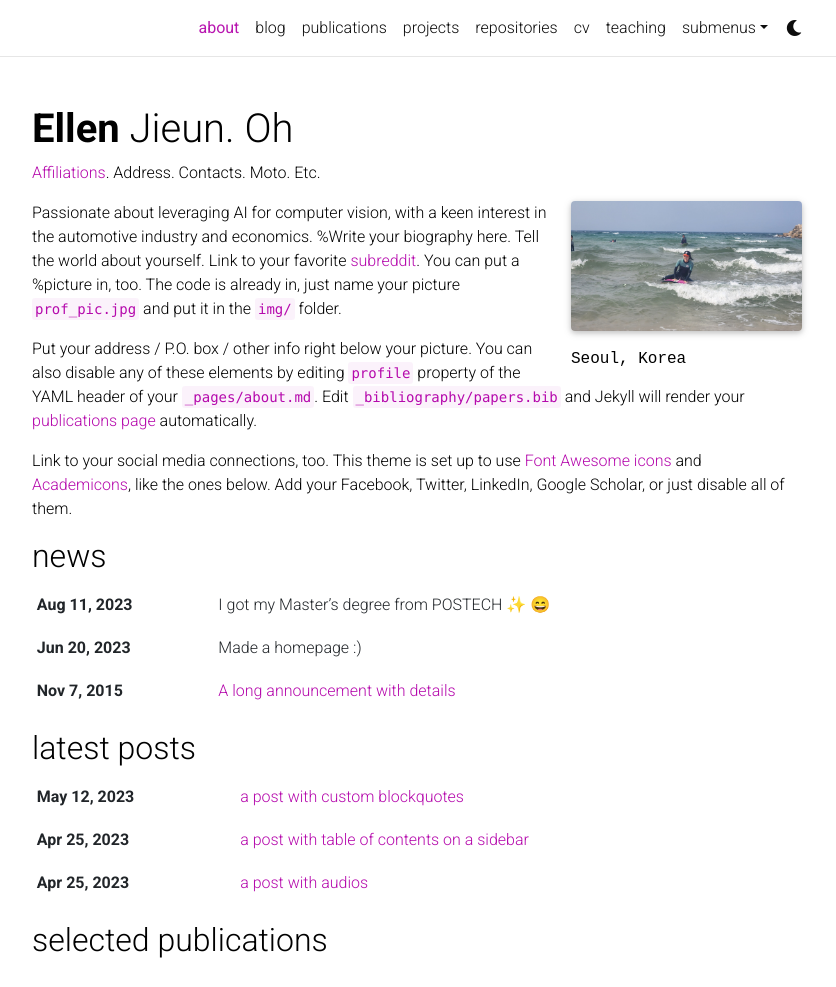
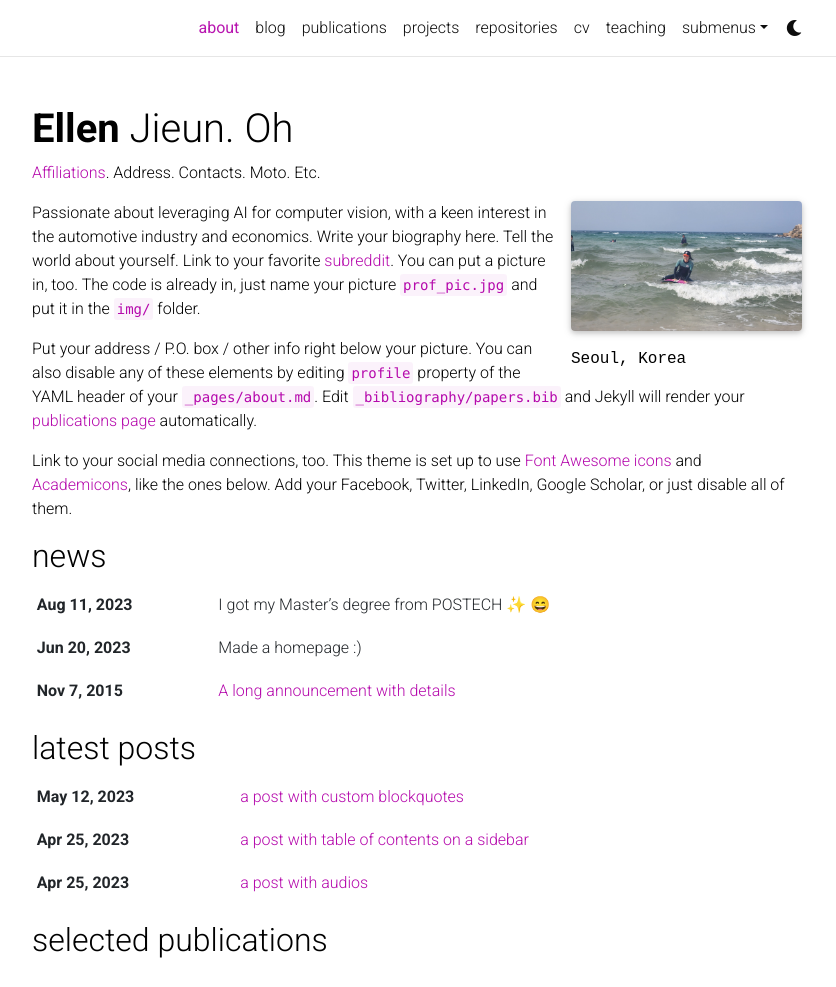
Before and after one commit to Nimbus1997/Nimbus1997.github.io, a Jekyll site: the page built from _pages/about.md, in a window 1280 px wide and 1276 px high, cut to the strip 0-987 px from the top of the window. Shown: the whole strip, without its empty margins (223-1059 px from the left). Built offline with Jekyll 4.4.1, drawn with Linux system fonts in a browser that asks for light colours; emoji names are drawn with the system emoji font; comment, search, counter and statistics services are not loaded; a style sheet for code colours, icons or effects is not loaded.

```diff
--- a/_pages/about.md
+++ b/_pages/about.md
@@ -20,7 +20,7 @@ social: true  # includes social icons at the bottom of the page
 ---
 
 Passionate about leveraging AI for computer vision, with a keen interest in the automotive industry and economics.
-%Write your biography here. Tell the world about yourself. Link to your favorite [subreddit](http://reddit.com). You can put a %picture in, too. The code is already in, just name your picture `prof_pic.jpg` and put it in the `img/` folder.
+Write your biography here. Tell the world about yourself. Link to your favorite [subreddit](http://reddit.com). You can put a picture in, too. The code is already in, just name your picture `prof_pic.jpg` and put it in the `img/` folder.
 
 Put your address / P.O. box / other info right below your picture. You can also disable any of these elements by editing `profile` property of the YAML header of your `_pages/about.md`. Edit `_bibliography/papers.bib` and Jekyll will render your [publications page](/al-folio/publications/) automatically.
 
```
